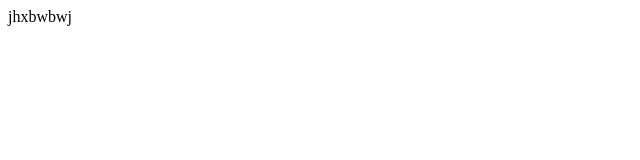
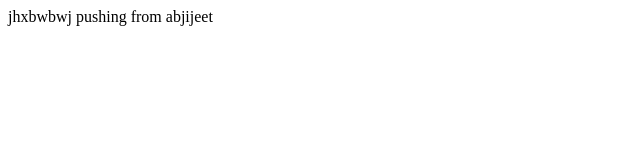
Before and after one commit to Abhi6826/abhi, a plain HTML site: page index.html in a window 1280 px wide. Shown: the whole page, without its empty margins (0-640 px from the left). Drawn offline with Linux system fonts and the light colour scheme.

Commit message:
pushing from Abhijeet

```diff
--- a/index.html
+++ b/index.html
@@ -8,6 +8,7 @@
 <body>
     <!--  -->
     jhxbwbwj
+    pushing from abjijeet
     <!-- test -->
 </body>
 </html>
```
